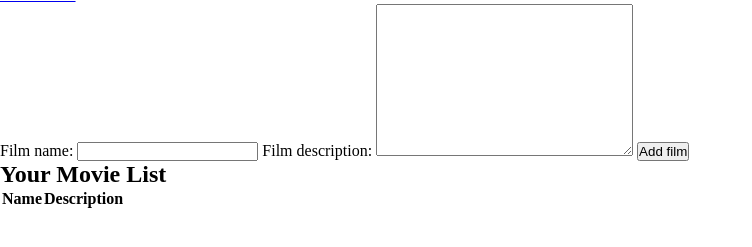
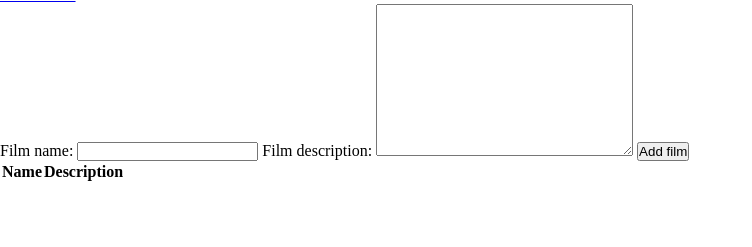
Before and after one commit to froaven/Film_Bucket, a website: page index.html in a window 1280 px wide. Shown: the part 87-334 px from the top of the page, without its empty margins (0-752 px from the left). Drawn offline with Linux system fonts and the light colour scheme; files that its build step writes are made by us from their sources.

Commit message:
Update index.html
Removed h2

```diff
--- a/index.html
+++ b/index.html
@@ -38,7 +38,6 @@
 
       <section>
         <div class="movie-list">
-          <h2>Your Movie List</h2>
           <table>
             <thead>
               <tr>
```
